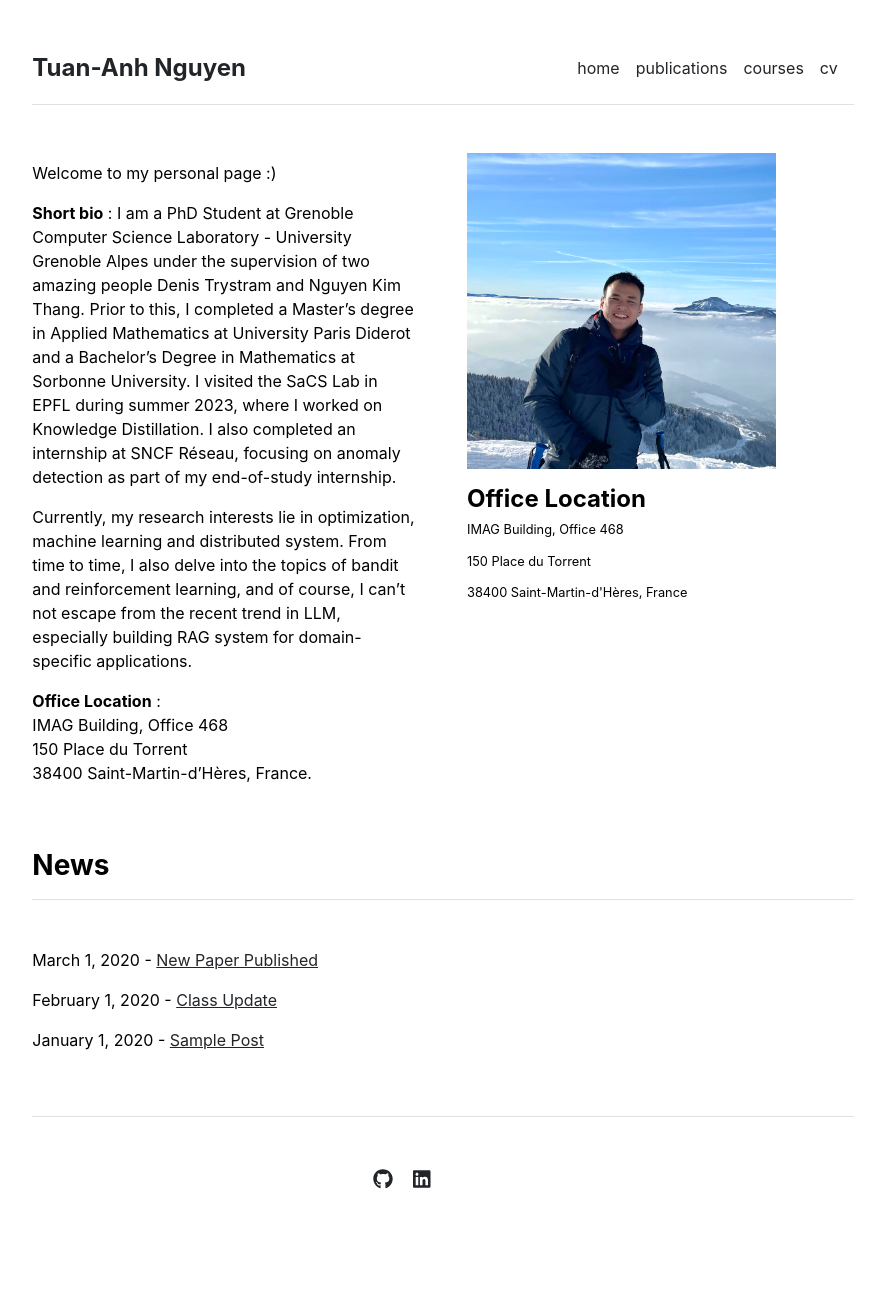
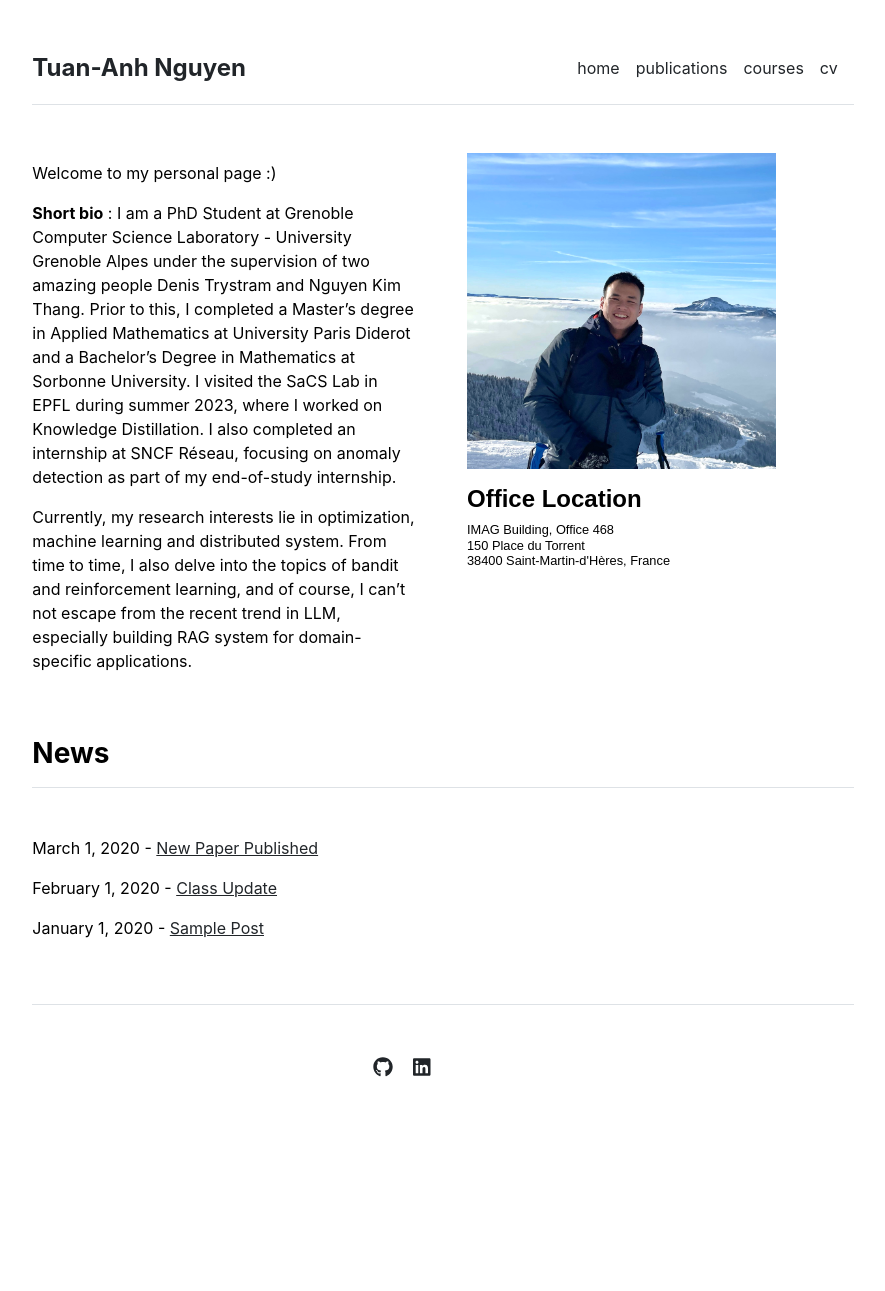
Before and after one commit to tuananhngh/tuananhngh.github.io, a Jekyll site: the page built from index.md, in a window 1280 px wide. Shown: the whole page, without its empty margins (197-1082 px from the left). Built offline with Jekyll 4.4.1, drawn with Linux system fonts in a browser that asks for light colours; after the commit the page ends 1179 px from its top, so only the background shows below that.

Commit message:
update office loc

```diff
--- a/_layouts/home.html
+++ b/_layouts/home.html
@@ -10,11 +10,11 @@ layout: default
   <div class="col-md-6">
     <img src="{{ site.github.url }}/assets/img/tuan.jpg" alt="Home" width="80%">
     <!-- Office Location -->
-    <div class="mt-3" style="font-size: 0.8em; line-height: 1.2;">
+    <div class="mt-3" style="font-size: 0.8em; line-height: 1.2;font-family: Arial, sans-serif;">
       <h4 class="fw-bold">Office Location</h4>
-      <p>IMAG Building, Office 468</p>
-      <p>150 Place du Torrent</p>
-      <p>38400 Saint-Martin-d'Hères, France</p>
+      <p>IMAG Building, Office 468<br>
+        150 Place du Torrent<br>
+        38400 Saint-Martin-d'Hères, France</p>
     </div>
   </div>
 </div>
--- a/index.md
+++ b/index.md
@@ -10,7 +10,7 @@ Currently, my research interests lie in optimization, machine learning and distr
 
 <!-- Feel to contact me via : tuan-anh.nguyen@inria.fr  -->
 
-**Office Location** :<br>
+<!-- **Office Location** :<br>
 IMAG Building, Office 468<br>
 150 Place du Torrent<br>
-38400 Saint-Martin-d'Hères, France.
+38400 Saint-Martin-d'Hères, France. -->
```
